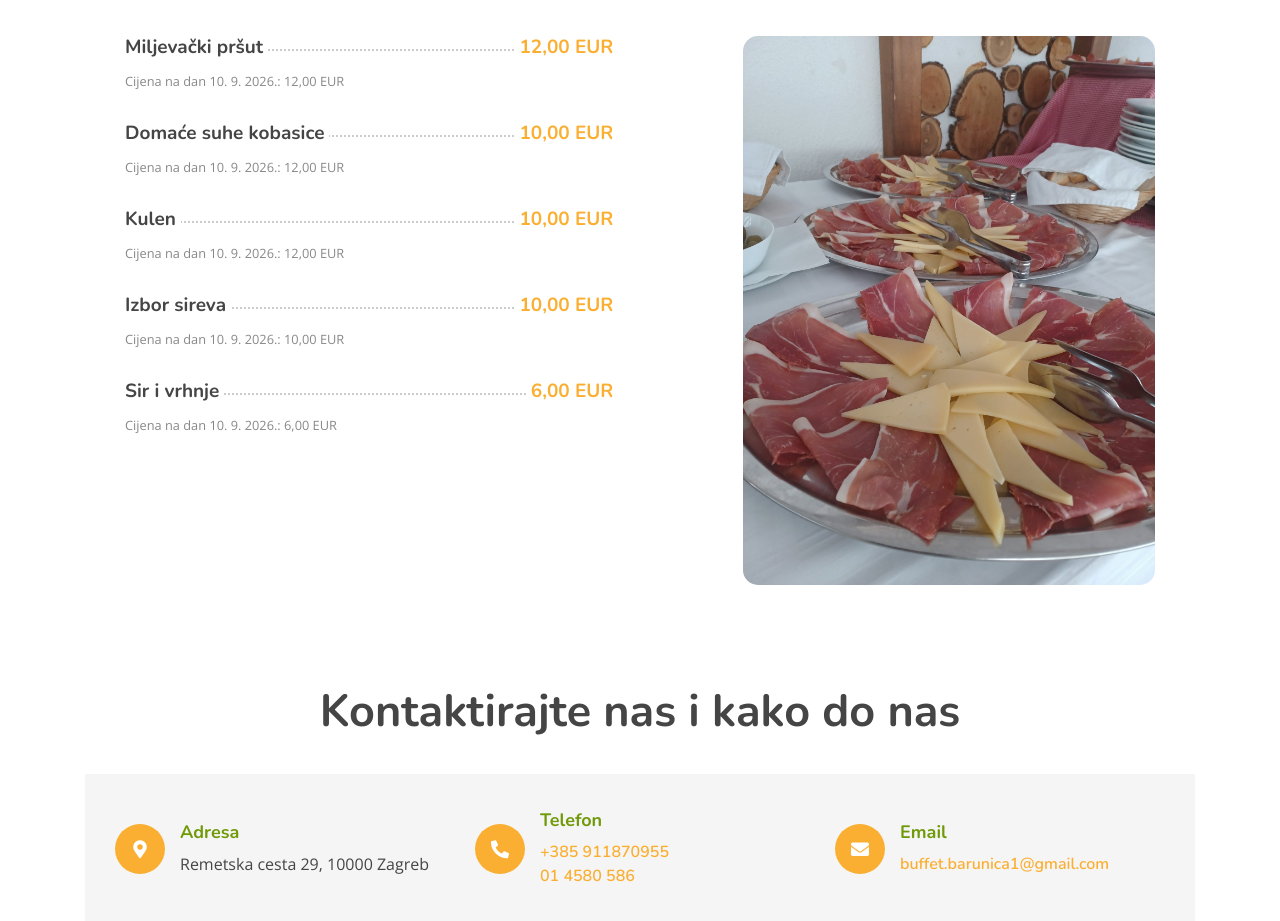
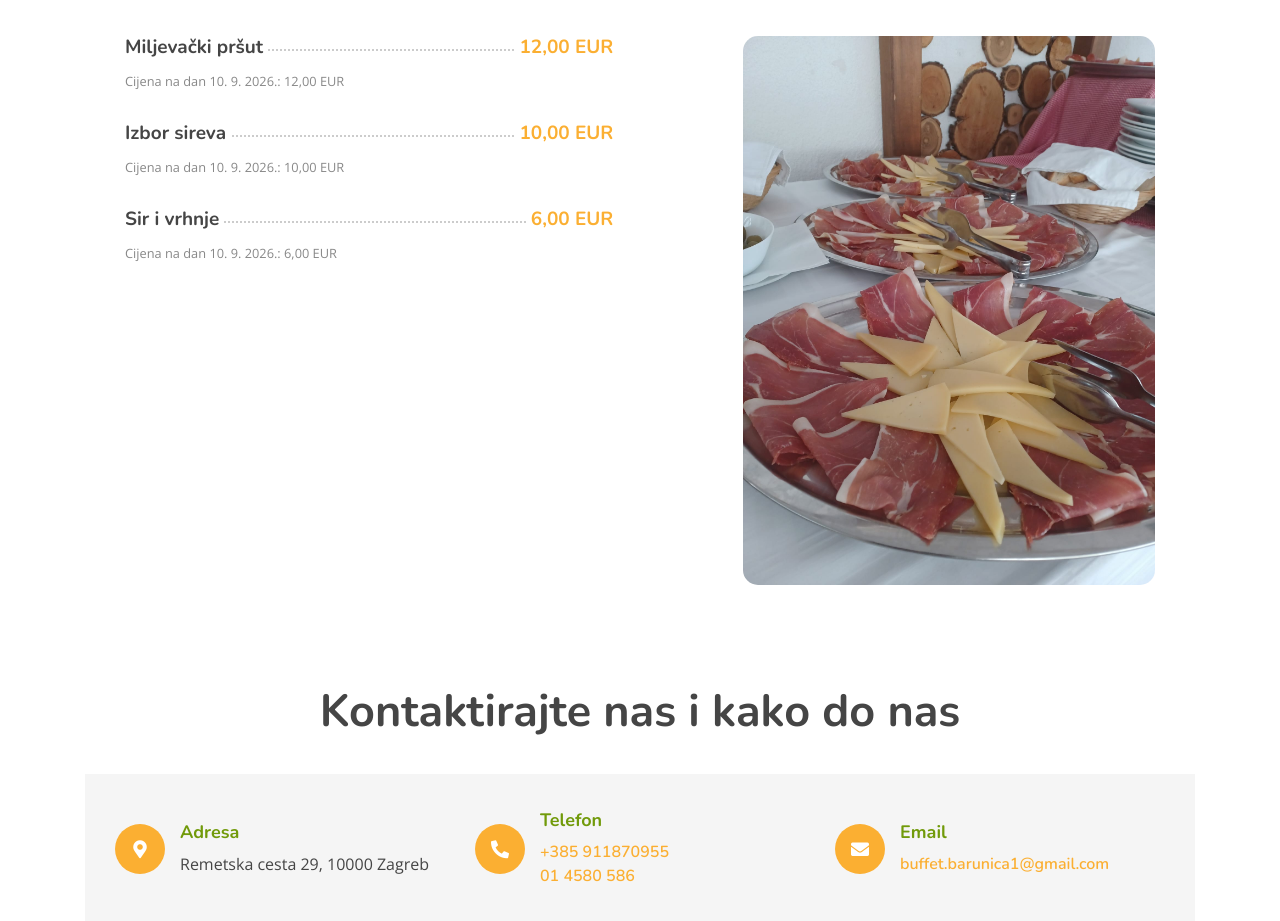
Before and after one commit to kaluljakpo/buffet-barunica, a plain HTML site: page index.html in a window 1280 px wide. Shown: the part 2640-3561 px from the top of the page. Drawn offline with nearby package versions, Linux system fonts and the light colour scheme; a script that the page names is missing.

Commit message:
Add files via upload
hladnapredjelapopravak

```diff
--- a/index.html
+++ b/index.html
@@ -350,30 +350,7 @@
 											</small>
 										</div>
 									</div>
-									<div class="menu-item">
-										<div class="menu-text">
-											<h3>
-												<span>Domaće suhe kobasice</span>
-												<strong>10,00 EUR</strong>
-											</h3>
-											<br />
-											<small style="color: #888">
-												Cijena na dan 10. 9. 2026.: 12,00 EUR
-											</small>
-										</div>
-									</div>
-									<div class="menu-item">
-										<div class="menu-text">
-											<h3>
-												<span>Kulen</span>
-												<strong>10,00 EUR</strong>
-											</h3>
-											<br />
-											<small style="color: #888">
-												Cijena na dan 10. 9. 2026.: 12,00 EUR
-											</small>
-										</div>
-									</div>
+
 									<div class="menu-item">
 										<div class="menu-text">
 											<h3>
```
Also changed, not shown: menu.html (+1 -24 lines).
